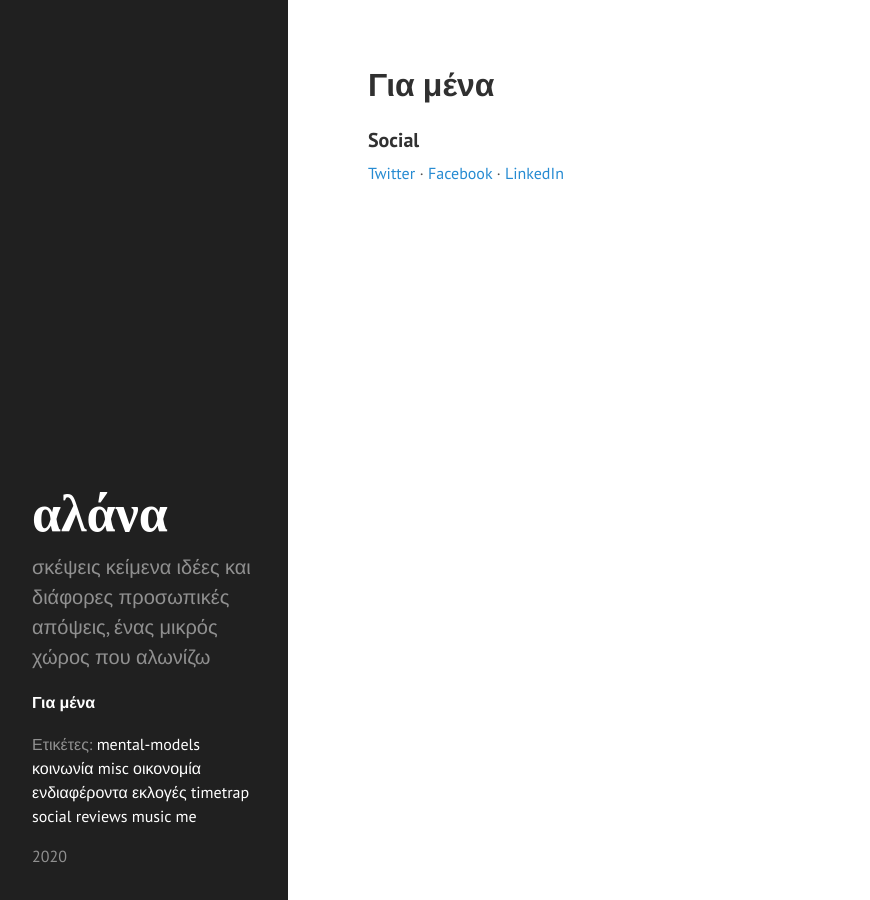
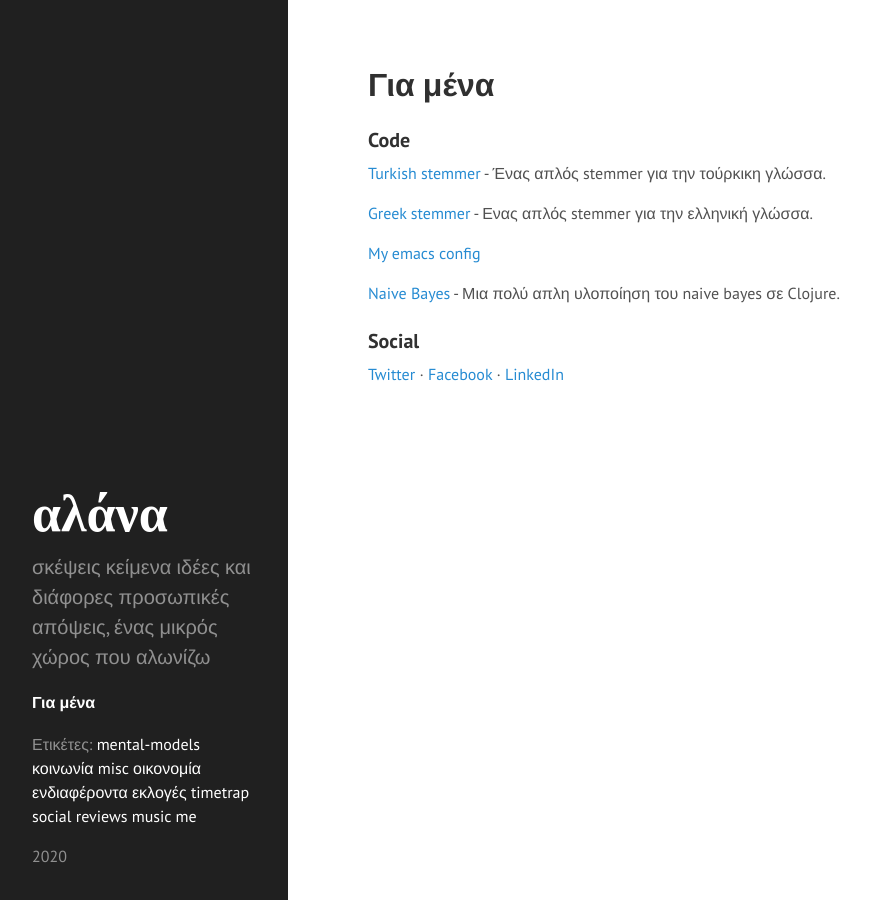
Before and after one commit to chief/chief.github.io, a Jekyll site: the page built from about.md, in a window 1280 px wide. Shown: the whole page, without its empty margins (0-870 px from the left). Built offline with Jekyll 4.4.1, drawn with Linux system fonts in a browser that asks for light colours.

Commit message:
Enhance about me with code section

```diff
--- a/about.md
+++ b/about.md
@@ -5,6 +5,18 @@
 description: Λίγα λόγια για μένα
 ---
 
+### Code
+
+[Turkish stemmer](https://github.com/skroutz/turkish_stemmer) - Ένας
+απλός stemmer για την τούρκικη γλώσσα.
+
+[Greek stemmer](https://github.com/chief/greek_stemmer) - Ενας απλός
+stemmer για την ελληνική γλώσσα.
+
+[My emacs config](https://github.com/chief/.emacs.d)
+
+[Naive Bayes](https://github.com/chief/clj-naive-bayes) - Μια πολύ
+απλη υλοποίηση του naive bayes σε Clojure.
 
 ### Social
 
```
